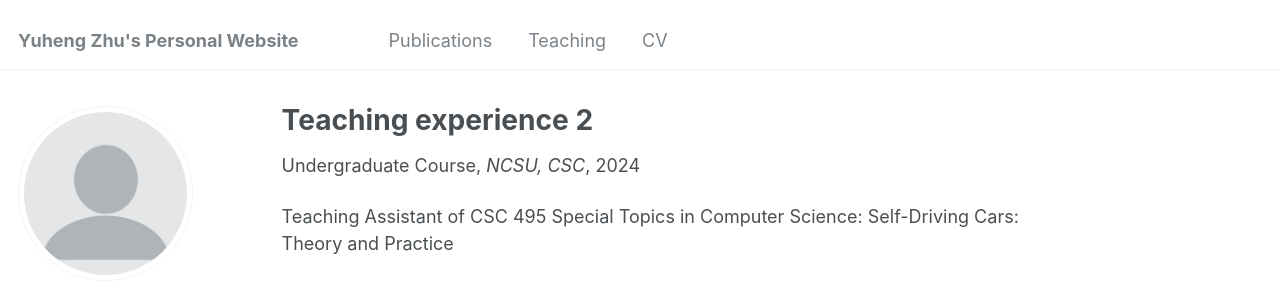
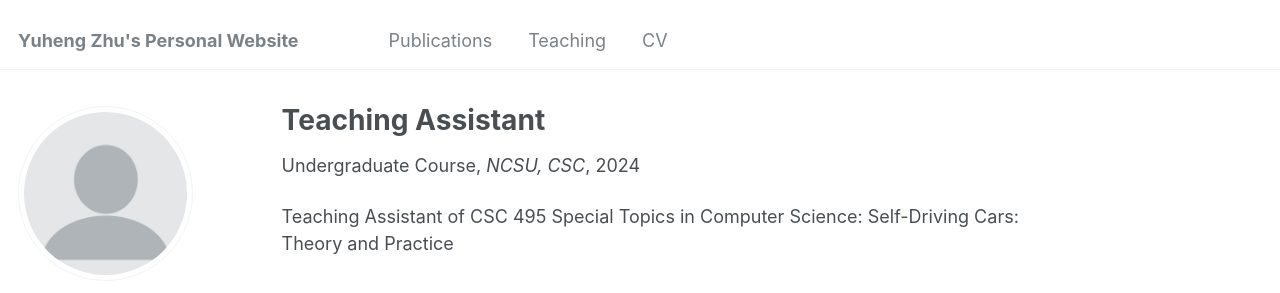
Before and after one commit to yzhu27/PersonalPage, a Jekyll site: the page built from _teaching/CSC_495_SPRG_2024.md, in a window 1280 px wide and 962 px high. Shown: the top 293 px of the window. Built offline with Jekyll 4.4.1, drawn with Linux system fonts in a browser that asks for light colours; some web fonts are replaced.

Commit message:
fix errors

```diff
--- a/_teaching/CSC_495_SPRG_2024.md
+++ b/_teaching/CSC_495_SPRG_2024.md
@@ -1,5 +1,5 @@
 ---
-title: "Teaching experience 2"
+title: "Teaching Assistant"
 collection: teaching
 type: "Undergraduate Course"
 permalink: /teaching/CSC_495_SPRG_2024
```
Also changed, not shown: _publications/AdaptAV.md (+1 -1 lines).
